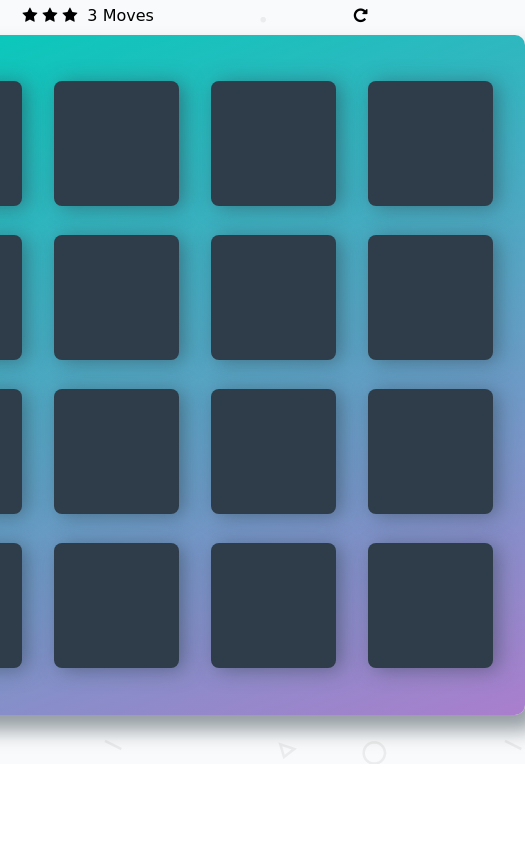
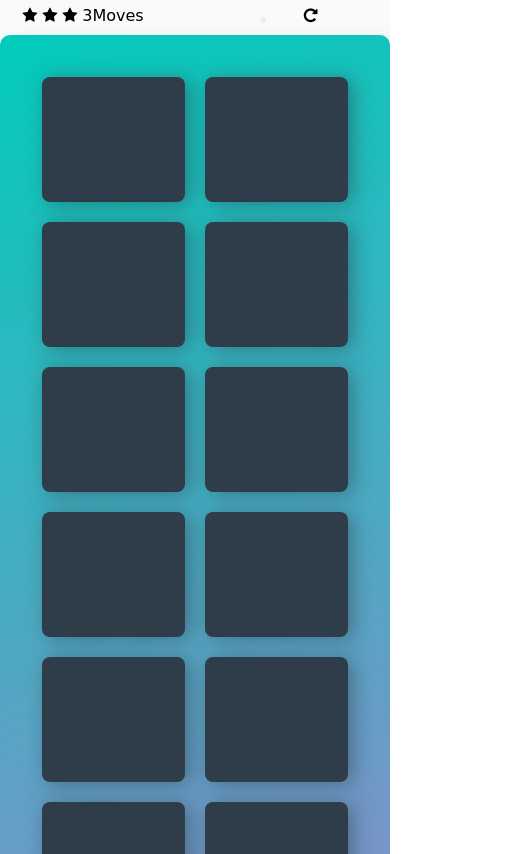
Before and after one commit to Feritaba/Memory-Game, a plain HTML site: page index.html in a window 390 px wide. Shown: the part 80-934 px from the top of the page, 525 px wide, since content can reach past the window. Before the commit the page ends 844 px from the top, so only its background shows below. Drawn offline with nearby package versions, Linux system fonts and the light colour scheme; a web font is replaced by a local one.

Commit message:
responsive design

```diff
--- /dev/null
+++ b/css/responsive.css
@@ -0,0 +1,28 @@
+.container {
+  display: flex;
+  flex-wrap: wrap;
+  max-width: 100%;
+}
+
+@media screen and (max-width: 700px) {
+
+  .score-panel {
+    display: flex;
+    flex-flow: wrap;
+  }
+  .restart{
+    margin-left: 160px;
+  }
+
+  .deck {
+    display: flex;
+    flex-flow: wrap;
+    width: 100%;
+  }
+
+  .card {
+    margin: 10px;
+    flex-grow: 1;
+    width: 50%;
+  }
+}
--- a/index.html
+++ b/index.html
@@ -7,6 +7,7 @@
     <link rel="stylesheet prefetch" href="https://maxcdn.bootstrapcdn.com/font-awesome/4.6.1/css/font-awesome.min.css">
     <link rel="stylesheet prefetch" href="https://fonts.googleapis.com/css?family=Coda">
     <link rel="stylesheet" href="css/app.css">
+    <link rel="stylesheet" href="css/responsive.css">
 </head>
 <body>
 
@@ -22,14 +23,14 @@
         		<li><i class="fa fa-star"></i></li>
         	</ul>
 
-        	<span class="moves">3</span> Moves
+        	<span class="moves">3 </span>Moves
 
             <div class="restart">
         		<i class="fa fa-repeat"></i>
         	</div>
         </section>
 
-        <ul id="list-of-cards" class="deck">
+        <ul class="deck">
             <li class="card">
                 <i class="fa fa-diamond"></i>
             </li>
```
